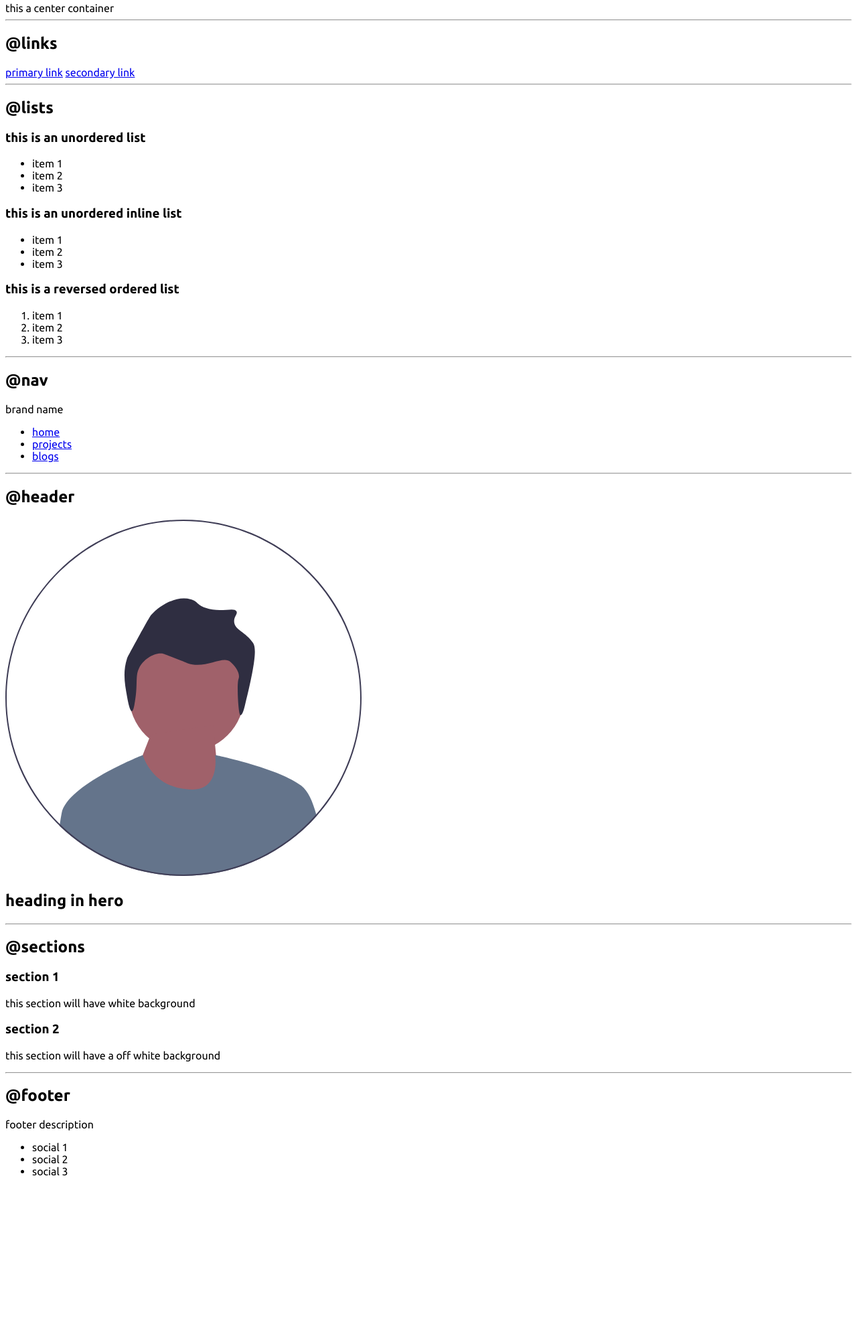
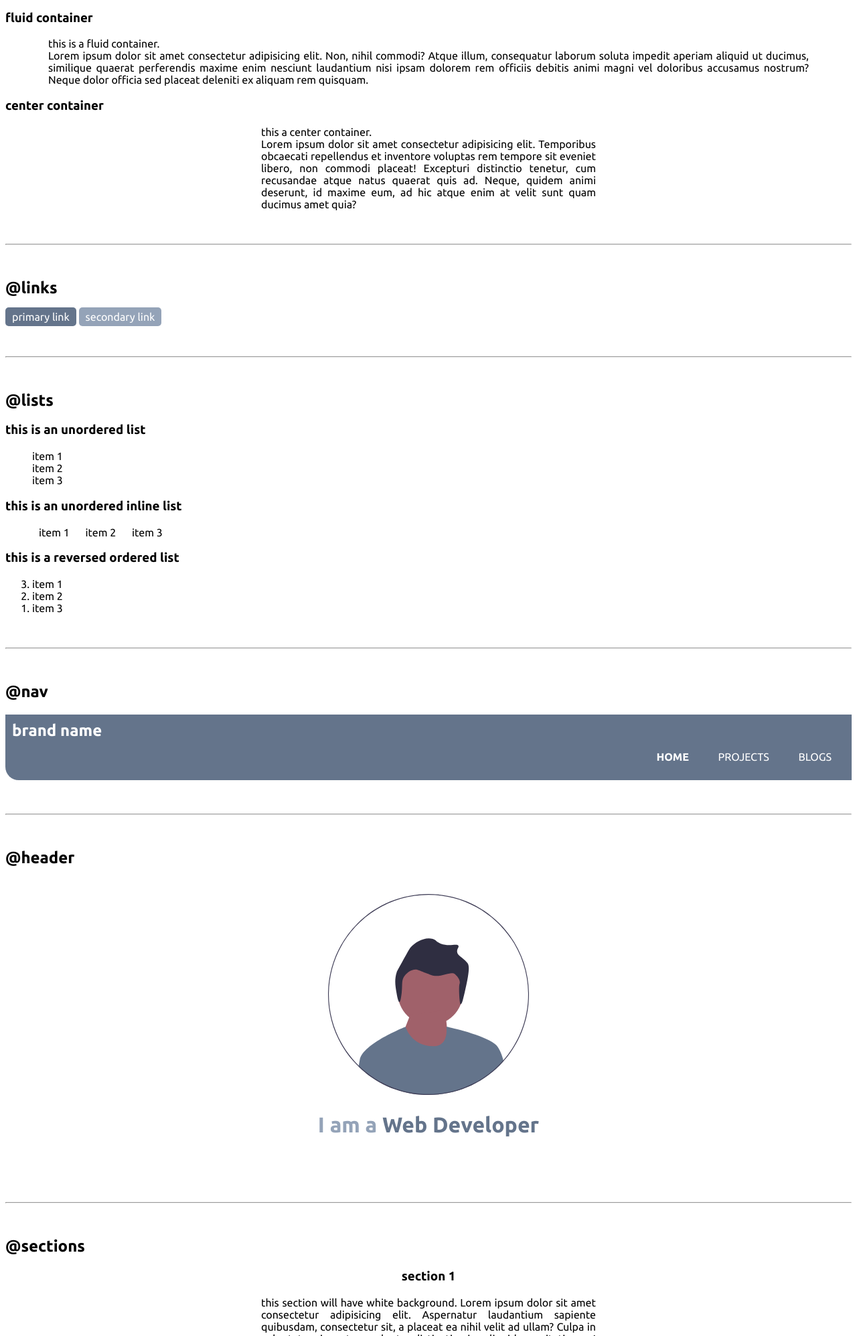
Before and after one commit to itsmenikhilll/nikhil-singh-component-library, a plain HTML site: page index.html in a window 1280 px wide. Shown: the part 805-2800 px from the top of the page at 67% size. Before the commit the page ends 2579 px from the top, so only its background shows below. Drawn offline with Linux system fonts and the light colour scheme.

Commit message:
components done

```diff
--- a/index.html
+++ b/index.html
@@ -31,31 +31,46 @@
 
     <h2>@containers</h2>
     <h3>fluid container</h3>
-    <div>this is a fluid container</div>
+    <div class="container">
+      this is a fluid container.<br />
+      Lorem ipsum dolor sit amet consectetur adipisicing elit. Non, nihil
+      commodi? Atque illum, consequatur laborum soluta impedit aperiam aliquid
+      ut ducimus, similique quaerat perferendis maxime enim nesciunt laudantium
+      nisi ipsam dolorem rem officiis debitis animi magni vel doloribus
+      accusamus nostrum? Neque dolor officia sed placeat deleniti ex aliquam rem
+      quisquam.
+    </div>
     <h3>center container</h3>
-    <div>this a center container</div>
+    <div class="container container-center">
+      this a center container.<br />
+      Lorem ipsum dolor sit amet consectetur adipisicing elit. Temporibus
+      obcaecati repellendus et inventore voluptas rem tempore sit eveniet
+      libero, non commodi placeat! Excepturi distinctio tenetur, cum recusandae
+      atque natus quaerat quis ad. Neque, quidem animi deserunt, id maxime eum,
+      ad hic atque enim at velit sunt quam ducimus amet quia?
+    </div>
     <hr />
 
     <h2>@links</h2>
-    <a href="/">primary link</a>
-    <a href="/">secondary link</a>
+    <a href="/" class="link link-primary">primary link</a>
+    <a href="/" class="link link-secondary">secondary link</a>
     <hr />
 
     <h2>@lists</h2>
     <h3>this is an unordered list</h3>
-    <ul>
+    <ul class="list-non-bullet">
       <li>item 1</li>
       <li>item 2</li>
       <li>item 3</li>
     </ul>
     <h3>this is an unordered inline list</h3>
-    <ul>
-      <li>item 1</li>
-      <li>item 2</li>
-      <li>item 3</li>
+    <ul class="list-non-bullet">
+      <li class="list-item-inline">item 1</li>
+      <li class="list-item-inline">item 2</li>
+      <li class="list-item-inline">item 3</li>
     </ul>
     <h3>this is a reversed ordered list</h3>
-    <ol>
+    <ol reversed>
       <li>item 1</li>
       <li>item 2</li>
       <li>item 3</li>
@@ -63,41 +78,70 @@
     <hr />
 
     <h2>@nav</h2>
-    <nav>
-      <div>brand name</div>
-      <ul>
-        <li><a href="/">home</a></li>
-        <li><a href="/">projects</a></li>
-        <li><a href="/">blogs</a></li>
+    <nav class="navigation">
+      <div class="nav-brand">brand name</div>
+      <ul class="list-non-bullet nav-list uc">
+        <li class="list-item-inline">
+          <a href="/" class="link active">home</a>
+        </li>
+        <li class="list-item-inline"><a href="/" class="link">projects</a></li>
+        <li class="list-item-inline"><a href="/" class="link">blogs</a></li>
       </ul>
     </nav>
     <hr />
 
     <h2>@header</h2>
-    <header>
-      <img src="images/hero.svg" alt="" />
-      <h2>heading in hero</h2>
+    <header class="hero">
+      <img src="images/hero.svg" alt="" class="hero-img" />
+      <h2 class="hero-heading">
+        I am a <span class="hero-heading-inverted">Web Developer</span>
+      </h2>
     </header>
     <hr />
 
     <h2>@sections</h2>
-    <section>
-      <h3>section 1</h3>
-      <p>this section will have white background</p>
+    <section class="section">
+      <div class="container-center">
+        <h3>section 1</h3>
+        <p>
+          this section will have white background. Lorem ipsum dolor sit amet
+          consectetur adipisicing elit. Aspernatur laudantium sapiente
+          quibusdam, consectetur sit, a placeat ea nihil velit ad ullam? Culpa
+          in voluptatem inventore voluptas distinctio eius aliquid
+          exercitationem! Ea dolorum doloremque, commodi quo quasi odit
+          similique esse est vel accusantium magni, provident delectus placeat
+          facere repudiandae ad sit.
+        </p>
+      </div>
     </section>
-    <section>
-      <h3>section 2</h3>
-      <p>this section will have a off white background</p>
+    <section class="section ow">
+      <div class="container-center">
+        <h3>section 2</h3>
+        <p>
+          this section will have a off white background. Lorem ipsum dolor sit
+          amet consectetur adipisicing elit. Id exercitationem tempora quis cum
+          eos dolor magnam harum, dicta ex esse quo eaque consequuntur facilis
+          quia consequatur sit beatae facere accusantium provident soluta.
+          Quibusdam beatae suscipit temporibus quam doloribus odio quaerat animi
+          dolores at eveniet dicta, ab pariatur inventore fugiat laudantium?
+        </p>
+      </div>
     </section>
     <hr />
 
     <h2>@footer</h2>
-    <footer>
-      <div>footer description</div>
-      <ul>
-        <li>social 1</li>
-        <li>social 2</li>
-        <li>social 3</li>
+    <footer class="footer">
+      <div class="footer-header">footer description</div>
+      <ul class="social-link">
+        <li class="list-non-bullet list-item-inline">
+          <a href="/" class="link"> social 1</a>
+        </li>
+        <li class="list-non-bullet list-item-inline">
+          <a href="/" class="link"> social 2</a>
+        </li>
+        <li class="list-non-bullet list-item-inline">
+          <a href="/" class="link"> social 2</a>
+        </li>
       </ul>
     </footer>
   </body>
--- a/style.css
+++ b/style.css
@@ -1,5 +1,120 @@
 @import url('https://fonts.googleapis.com/css2?family=Ubuntu:wght@400;700&display=swap');
+
+:root{
+    --primary-color: #64748B;
+    --secondary-color: #94A3B8;
+    --ow: #E2E8F0;
+}
 
 body{
     font-family: 'Ubuntu', sans-serif;
 }
+hr{
+    margin: 50px 0;
+}
+.uc{
+    text-transform: uppercase;
+}
+
+/* container css */
+.container{
+    padding: 0 5vw;
+    text-align: justify;
+}
+.container-center{
+    max-width: 500px;
+    margin: auto;
+    text-align: justify;
+}
+
+/* links */
+.link{
+    text-decoration: none;
+    padding: 5px 10px;
+}
+.link-primary{
+    background-color: var(--primary-color);
+    color: white;
+    border-radius: 5px;
+
+}
+.link-secondary{
+    background-color: var(--secondary-color);
+    color: white;
+    border-radius: 5px;
+}
+
+/* lists */
+.list-non-bullet{
+    list-style: none;
+}
+.list-item-inline{
+    display: inline;
+    padding: 0 10px;
+}
+
+/* nav */
+.navigation{
+    background-color: var(--primary-color);
+    color: white;
+    padding: 10px;
+    border-bottom-left-radius: 20px;
+}
+.nav-brand{
+    font-weight: bold;
+    font-size: 1.5rem;
+}
+.nav-list{
+    text-align: right;
+}
+.nav-list .link{
+    color: white;
+}
+.active{
+    font-weight: bold;
+}
+
+/* header */
+.hero{
+    padding: 20px;
+}
+.hero-img{
+    max-width: 300px;
+    display: block;
+    margin: auto;
+}
+.hero-heading{
+    text-align: center;
+    font-size: 2rem;
+    color: var(--secondary-color);
+}
+.hero-heading-inverted{
+    color: var(--primary-color);
+}
+
+/* section */
+.section h3{
+    text-align: center;
+}
+.ow{
+    background-color: var(--ow);
+}
+
+/* footer */
+
+.footer{
+    background-color: var(--primary-color);
+    text-align: center;
+    padding: 20px;
+    border-top-right-radius: 20px;
+}
+.footer-header{
+    font-weight: bold;
+    font-size: 1.5rem;
+}
+.footer ul{
+    padding: 0;
+}
+.footer .link{
+    color: white;
+}
```
